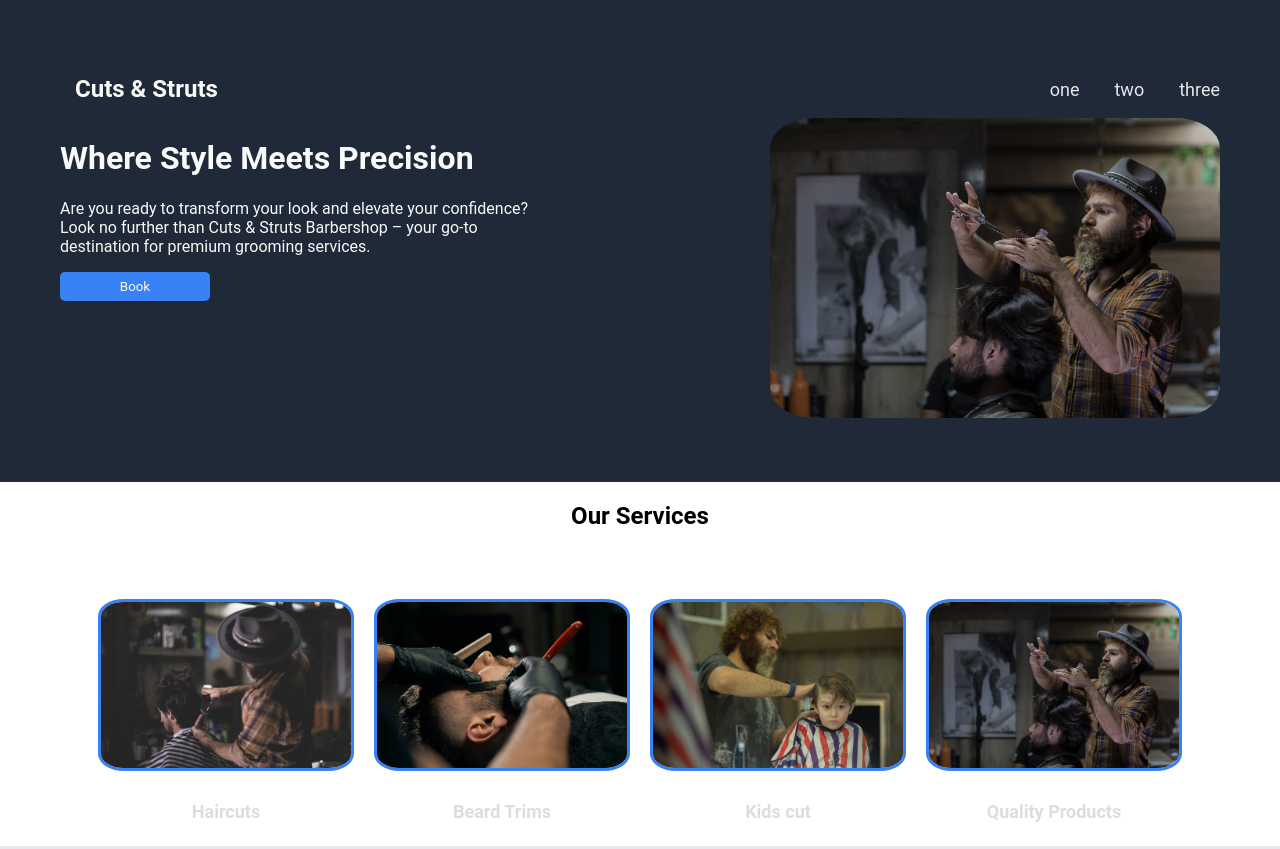
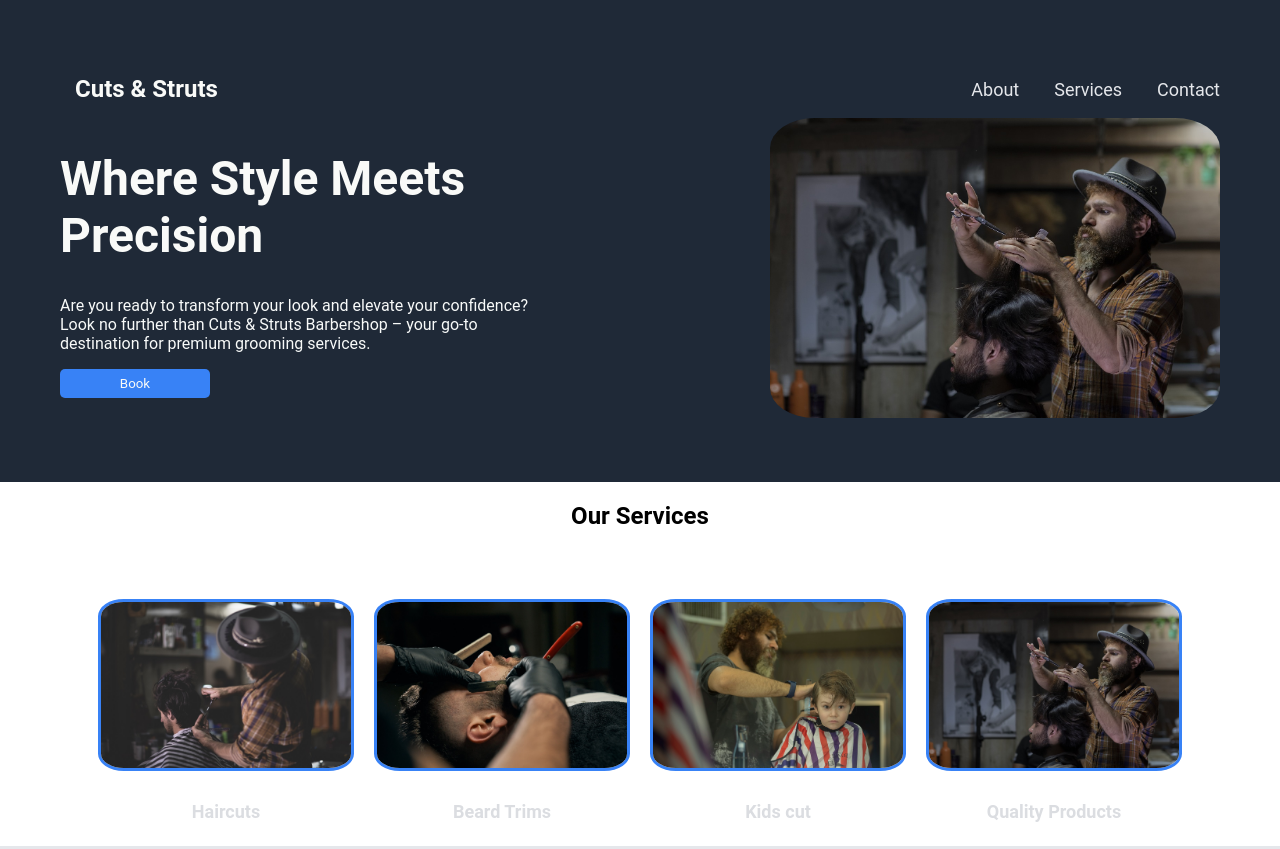
Before and after one commit to Rayansatti/-Landing-Page, a plain HTML site: page index.html in a window 1280 px wide. Shown: the top 849 px of the page. Drawn offline with Linux system fonts and the light colour scheme.

Commit message:
adds nav menu names

```diff
--- a/index.html
+++ b/index.html
@@ -15,16 +15,16 @@
 
             <nav >
                 <ul>
-                    <li><a href="hyber link one">one</a></li>
-                    <li><a href="hyber link two">two</a></li>
-                    <li><a href="hyber link three">three</a></li>
+                    <li><a href="hyber link one">About</a></li>
+                    <li><a href="hyber link two">Services</a></li>
+                    <li><a href="hyber link three">Contact</a></li>
                 </ul>
             </nav>
             </div>
             <div class="headerp2">
                 <div class="left" class="bottom" >
                     <div class="par1">
-                        <h1>Where Style Meets Precision</h1>
+                        <h1 class="maintitle">Where Style Meets Precision</h1>
                         <p>Are you ready to transform your look and elevate your confidence? Look no further than Cuts & Struts Barbershop – your go-to destination for premium grooming services. </p>
                     </div>
                     <button type="submit">Book</button>
@@ -64,7 +64,8 @@
         </section>
         <section class="call">
             <div class="action">
-                <p>Ready for a grooming experience like no other? Book your appointment now and let us redefine your style journey at Cuts & Struts Barbershop.</p>
+                <div><p><b>Book an appointment!</b></p>
+                    <p>Ready for a grooming experience like no other? Book your appointment now and let us redefine your style journey at Cuts & Struts Barbershop.</p></div>
                 <button type="submit">Book</button>
             </div>
         </section>
```
